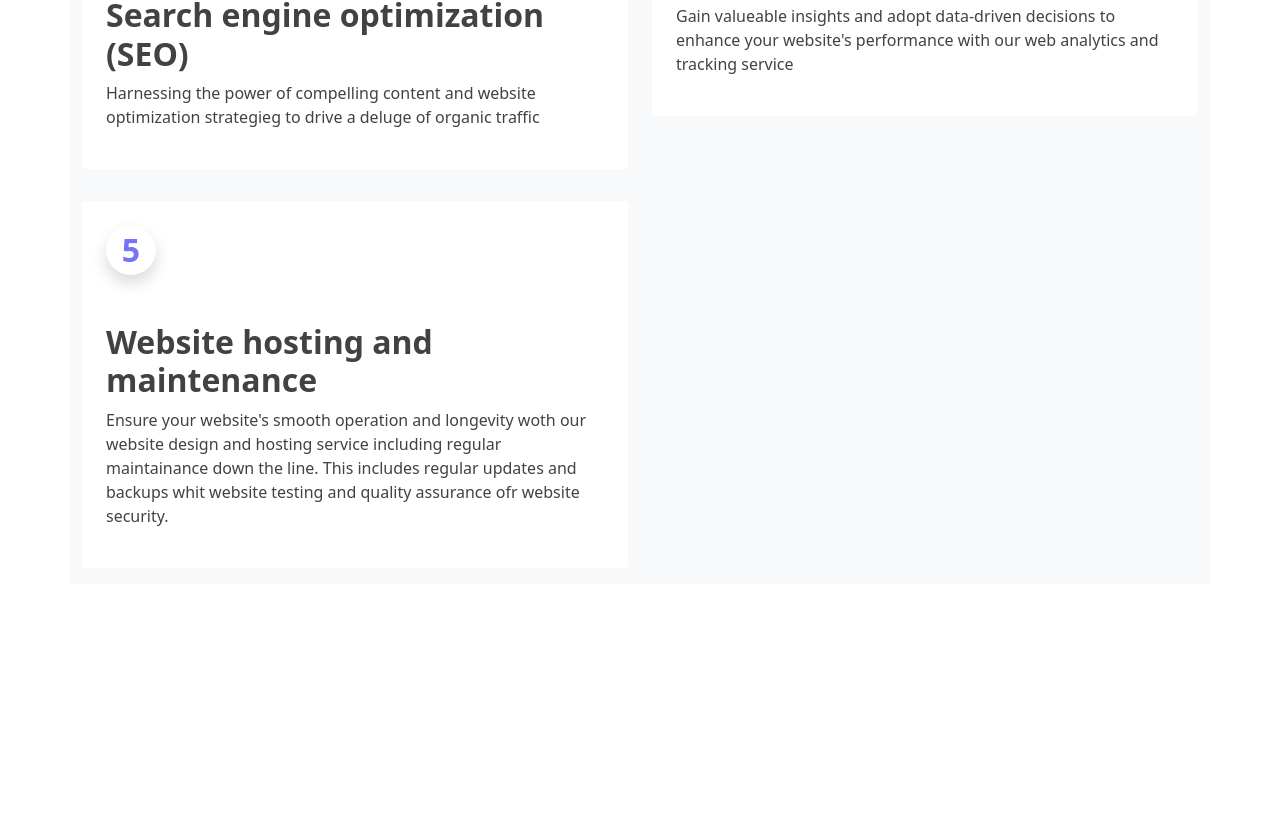
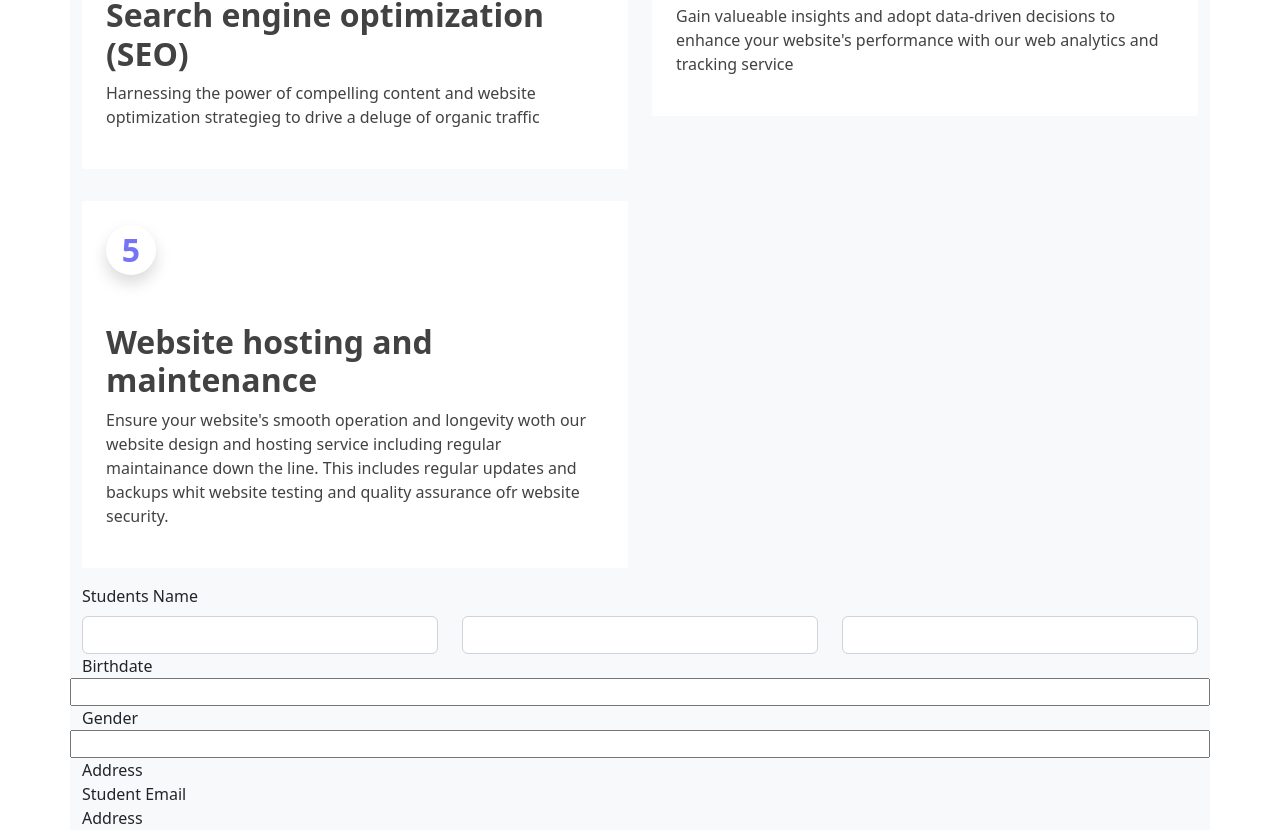
Before and after one commit to srestamalla/nextcomponentcard, a Next.js app: page / in a window 1280 px wide. Shown: the part 779-1609 px from the top of the page. Before the commit the page ends 1363 px from the top, so only its background shows below. Built offline with nearby package versions, Linux system fonts and the light colour scheme.

Commit message:
working on form

```diff
--- /dev/null
+++ b/components/form/FormComp.js
@@ -0,0 +1,59 @@
+import React from "react";
+import { Col, Container, Row } from "react-bootstrap";
+
+const FormComp = () => {
+  return (
+    <div>
+      <Container>
+        <Row className="bg-light">
+          <form action="" method="">
+            <label className="form-label">Students Name</label>
+            <Row className="">
+              <Col className="">
+                <input
+                  className="form-control"
+                  type="text"
+                  id=""
+                  name=""
+                ></input>
+              </Col>
+              <Col>
+                <input
+                  className="form-control"
+                  type="text"
+                  id=""
+                  name=""
+                ></input>
+              </Col>
+              <Col>
+                <input
+                  className="form-control"
+                  type="text"
+                  id=""
+                  name=""
+                ></input>
+              </Col>
+            </Row>
+            <Row>
+              <label>Birthdate</label>
+              <input></input>
+              <label>Gender</label>
+              <input></input>
+            </Row>
+            <Row>
+              <label>Address</label>
+            </Row>
+            <Row>
+              <label>Student Email</label>
+            </Row>
+            <Row>
+              <label>Address</label>
+            </Row>
+          </form>
+        </Row>
+      </Container>
+    </div>
+  );
+};
+
+export default FormComp;
--- a/pages/index.js
+++ b/pages/index.js
@@ -2,11 +2,13 @@ import StaticSection from "/components/staticcomponent/StaticSection";
 import Head from "next/head";
 import Image from "next/image";
 import styles from "styles/Home.module.css";
+import FormComp from "@/components/form/FormComp";
 
 export default function Home() {
   return (
     <>
       <StaticSection />
+      <FormComp />
     </>
   );
 }
```
